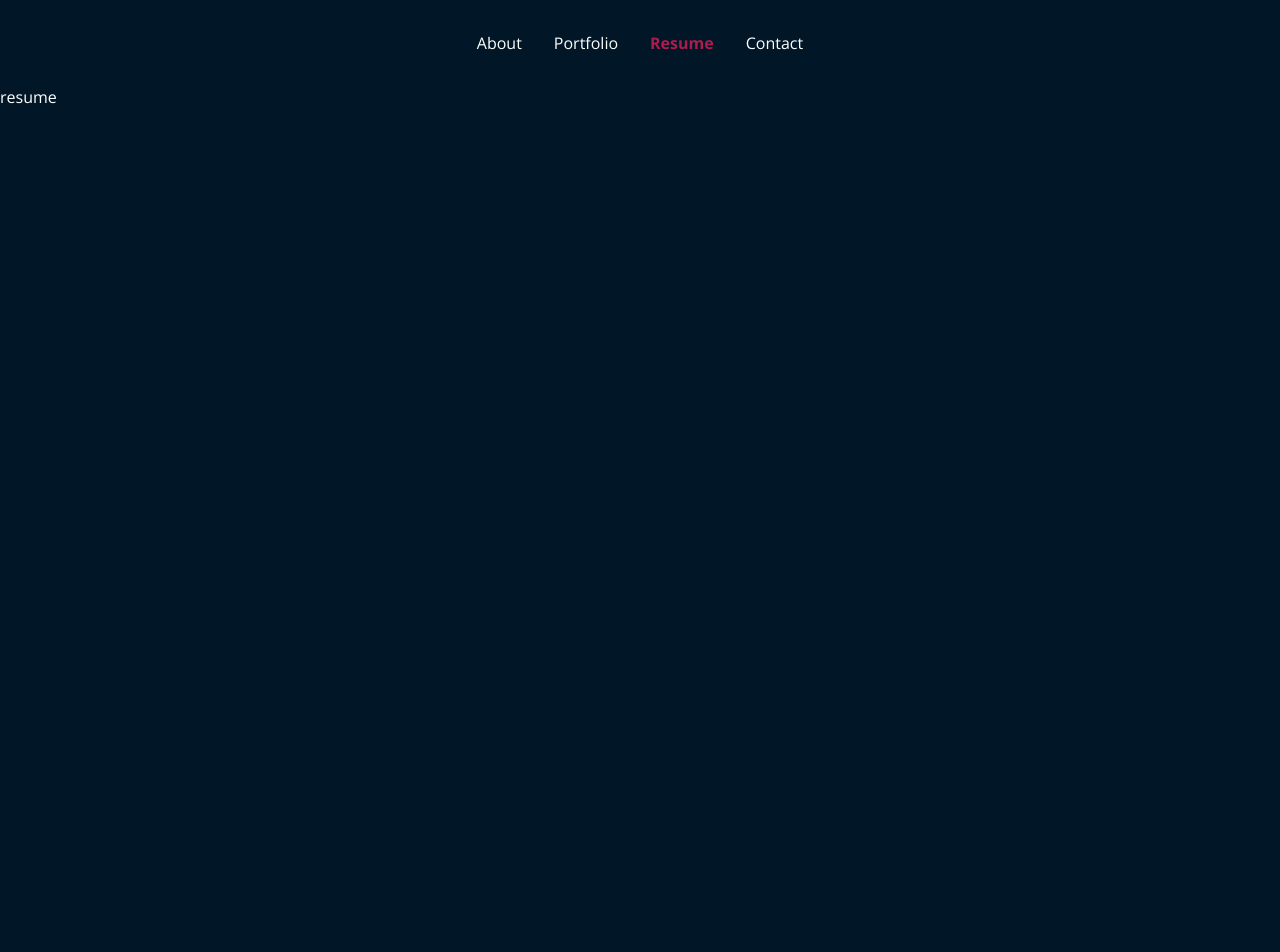
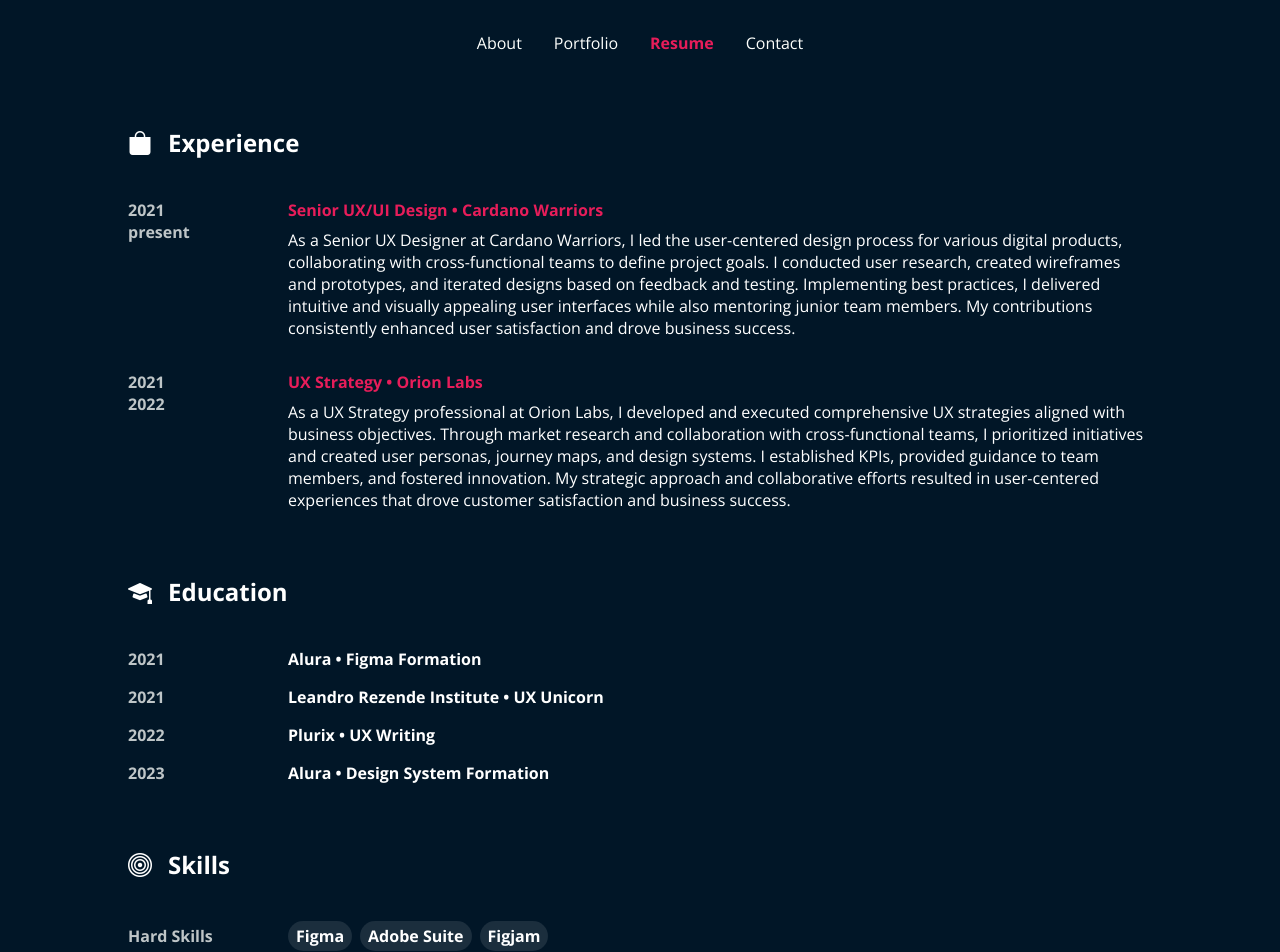
Before and after one commit to paulobressan/portfolio, a Nuxt app: page /resume in a window 1280 px wide. Shown: the top 952 px of the page. Before the commit the page ends 800 px from the top, so only its background shows below. Built offline with nearby package versions, Linux system fonts and the light colour scheme.

Commit message:
feat(resume): added resume

```diff
--- a/assets/css/theme.css
+++ b/assets/css/theme.css
@@ -3,7 +3,7 @@
   --text-color: #fff;
 
   --navbar__nav-link-text-color: #fdfffc;
-  --navbar__nav-link-text-color--active: #ad1c4d;
+  --navbar__nav-link-text-color--active: #e71d5a;
 
   --info__title-color: #e71d5a;
   --info__subtitle-color: #fff;
@@ -16,6 +16,11 @@
   --portfolio__more-button-background-color: rgba(230, 30, 90, 0.1);
   --portfolio__more-button-text-color: #e71d5a;
 
+  --resume__experience-title-text-color: #e71d5a;
+  --resume__experience-date-text-color: #bec5c7;
+  --resume__skill-label-background-color: rgba(255, 255, 255, 0.1);
+  --resume__skill-label-text-color: #fff;
+
   --card__tag-yellow-text-color: #ff9f1c;
   --card__tag-yellow-background-color: rgba(255, 159, 28, 0.15);
   --card__tag-green-text-color: #2ec4b6;
--- a/pages/portfolio/index.vue
+++ b/pages/portfolio/index.vue
@@ -67,7 +67,7 @@
 
 <style scoped>
 .vars {
-  --projects__margin: 48px 10% 0 10%;
+  --projects__margin: 24px 10% 0 10%;
 }
 
 @media only screen and (max-width: 768px) {
--- a/pages/resume/index.vue
+++ b/pages/resume/index.vue
@@ -1,3 +1,228 @@
+<script setup lang="ts">
+import { Data } from "~/interfaces";
+import json from "~/portfolio.json";
+
+const data: Data = json;
+useHead({
+  title: `Resume | ${data.about.name} - ${data.about.role}`,
+});
+</script>
+
 <template>
-  <div>resume</div>
+  <div class="vars">
+    <div class="resume">
+      <div class="resume__margin-bottom">
+        <div class="resume__title">
+          <i class="bi bi-bag-fill"></i>
+          <h1>Experience</h1>
+        </div>
+        <div
+          v-for="exp in data.resume?.experience"
+          class="resume__experience-card"
+        >
+          <div class="resume__experience-card-date">
+            <div>{{ exp.startAt }}</div>
+            <div>{{ exp.endAt }}</div>
+          </div>
+          <div class="resume__experience-card-content">
+            <h2 class="resume__experience-card-content-title">
+              {{ exp.name }}
+            </h2>
+            <div>
+              {{ exp.summary }}
+            </div>
+          </div>
+        </div>
+      </div>
+
+      <div class="resume__margin-bottom">
+        <div class="resume__title">
+          <i class="bi bi-mortarboard-fill"></i>
+          <h1>Education</h1>
+        </div>
+        <div
+          v-for="education in data.resume?.education"
+          class="resume__education-card"
+        >
+          <div class="resume__education-card-date">
+            {{ education.year }}
+          </div>
+          <h2 class="resume__education-card-title">
+            {{ education.name }}
+          </h2>
+        </div>
+      </div>
+
+      <div class="resume__margin-bottom">
+        <div class="resume__title">
+          <i class="bi bi-bullseye"></i>
+          <h1>Skills</h1>
+        </div>
+        <div v-if="data.resume?.skill?.hard?.length" class="resume__skill-card">
+          <div class="resume__skill-card-date">Hard Skills</div>
+          <div class="resume__skill-card-label">
+            <div v-for="hardSkill in data.resume.skill.hard">
+              {{ hardSkill }}
+            </div>
+          </div>
+        </div>
+        <div v-if="data.resume?.skill?.soft?.length" class="resume__skill-card">
+          <div class="resume__skill-card-date">Soft Skills</div>
+          <div class="resume__skill-card-label">
+            <div v-for="softSkill in data.resume.skill.soft">
+              {{ softSkill }}
+            </div>
+          </div>
+        </div>
+        <div v-if="data.resume?.skill?.tech?.length" class="resume__skill-card">
+          <div class="resume__skill-card-date">Technical Skills</div>
+          <div class="resume__skill-card-label">
+            <div v-for="techSkill in data.resume.skill.tech">
+              {{ techSkill }}
+            </div>
+          </div>
+        </div>
+      </div>
+    </div>
+  </div>
 </template>
+
+<style scoped>
+.vars {
+  --resume__margin: 24px 10% 0 10%;
+  --resume__margin-bottom: 48px;
+  --resume__title-font-size: 24px;
+  --resume__title-margin-bottom: 24px;
+}
+
+@media only screen and (max-width: 768px) {
+  .vars {
+    --resume__margin: 0 16px 0 16px;
+    --resume__margin-bottom: 28px;
+    --resume__title-font-size: 18px;
+    --resume__title-margin-bottom: 12px;
+  }
+}
+
+.resume {
+  margin: var(--resume__margin);
+}
+
+.resume__margin-bottom {
+  margin-bottom: var(--resume__margin-bottom);
+}
+
+.resume__title {
+  display: flex;
+  align-items: center;
+  margin-bottom: var(--resume__title-margin-bottom);
+}
+.resume__title h1 {
+  font-size: var(--resume__title-font-size);
+}
+.resume__title i {
+  margin-right: 16px;
+  font-size: var(--resume__title-font-size);
+}
+
+.resume__experience-card {
+  display: flex;
+  margin-bottom: 32px;
+}
+.resume__experience-card-date {
+  display: flex;
+  flex-direction: column;
+  min-width: 160px;
+  font-weight: 700;
+  color: var(--resume__experience-date-text-color);
+}
+.resume__experience-card-content {
+  width: 100%;
+}
+.resume__experience-card-content-title {
+  font-size: 16px;
+  margin-top: 0;
+  margin-bottom: 8px;
+  color: var(--resume__experience-title-text-color);
+}
+
+.resume__education-card {
+  display: flex;
+  margin-bottom: 16px;
+}
+.resume__education-card-date {
+  display: flex;
+  flex-direction: column;
+  min-width: 160px;
+  font-weight: 700;
+  color: var(--resume__experience-date-text-color);
+}
+.resume__education-card-title {
+  font-size: 16px;
+  margin: 0;
+}
+
+.resume__skill-card {
+  display: flex;
+  align-items: center;
+  margin-bottom: 16px;
+}
+.resume__skill-card-date {
+  display: flex;
+  flex-direction: column;
+  min-width: 160px;
+  font-weight: 700;
+  color: var(--resume__experience-date-text-color);
+}
+.resume__skill-card-label {
+  display: flex;
+  overflow-x: auto;
+}
+.resume__skill-card-label div {
+  margin-right: 8px;
+  border-radius: 16px;
+  background: var(--resume__skill-label-background-color);
+  color: var(--resume__skill-label-text-color);
+  padding: 4px 8px;
+  font-weight: 700;
+  white-space: nowrap;
+}
+
+@media only screen and (max-width: 768px) {
+  .resume__experience-card {
+    flex-direction: column;
+  }
+  .resume__experience-card-date {
+    min-width: unset;
+    flex-direction: row;
+  }
+  .resume__experience-card-date div {
+    margin-right: 8px;
+    margin-bottom: 8px;
+  }
+
+  .resume__education-card {
+    flex-direction: column;
+  }
+  .resume__education-card-date {
+    min-width: unset;
+    flex-direction: row;
+  }
+  .resume__education-card-date div {
+    margin-right: 8px;
+    margin-bottom: 8px;
+  }
+
+  .resume__skill-card {
+    flex-direction: column;
+    align-items: unset;
+  }
+  .resume__skill-card-date {
+    min-width: unset;
+    flex-direction: row;
+  }
+  .resume__skill-card-label {
+    padding-bottom: 10px;
+  }
+}
+</style>
--- a/portfolio.json
+++ b/portfolio.json
@@ -99,5 +99,56 @@
                 ]
             }
         ]
+    },
+    "resume": {
+        "experience": [
+            {
+                "startAt": "2021",
+                "endAt": "present",
+                "name": "Senior UX/UI Design • Cardano Warriors",
+                "summary": "As a Senior UX Designer at Cardano Warriors, I led the user-centered design process for various digital products, collaborating with cross-functional teams to define project goals. I conducted user research, created wireframes and prototypes, and iterated designs based on feedback and testing. Implementing best practices, I delivered intuitive and visually appealing user interfaces while also mentoring junior team members. My contributions consistently enhanced user satisfaction and drove business success."
+            },
+            {
+                "startAt": "2021",
+                "endAt": "2022",
+                "name": "UX Strategy • Orion Labs",
+                "summary": "As a UX Strategy professional at Orion Labs, I developed and executed comprehensive UX strategies aligned with business objectives. Through market research and collaboration with cross-functional teams, I prioritized initiatives and created user personas, journey maps, and design systems. I established KPIs, provided guidance to team members, and fostered innovation. My strategic approach and collaborative efforts resulted in user-centered experiences that drove customer satisfaction and business success."
+            }
+        ],
+        "education": [
+            {
+                "year": "2021",
+                "name": "Alura • Figma Formation"
+            },
+            {
+                "year": "2021",
+                "name": "Leandro Rezende Institute • UX Unicorn"
+            },
+            {
+                "year": "2022",
+                "name": "Plurix • UX Writing"
+            },
+            {
+                "year": "2023",
+                "name": "Alura • Design System Formation"
+            }
+        ],
+        "skill": {
+            "hard": [
+                "Figma",
+                "Adobe Suite",
+                "Figjam"
+            ],
+            "soft": [
+                "Communication",
+                "Adaptability",
+                "Problem-solving"
+            ],
+            "tech": [
+                "Design Thinking",
+                "Prototypes",
+                "Wireframes"
+            ]
+        }
     }
 }
```
Also changed, not shown: interfaces/index.ts (+25 -0 lines).
